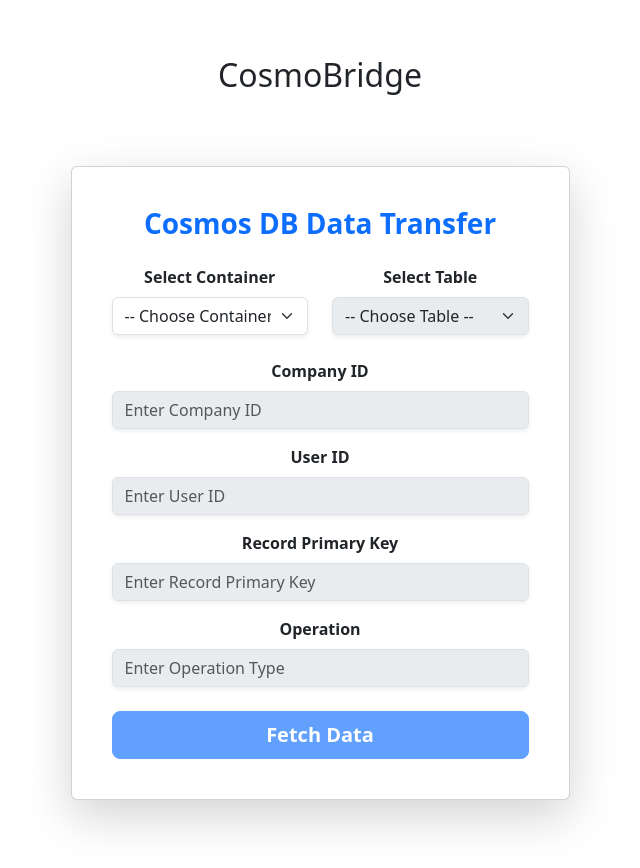
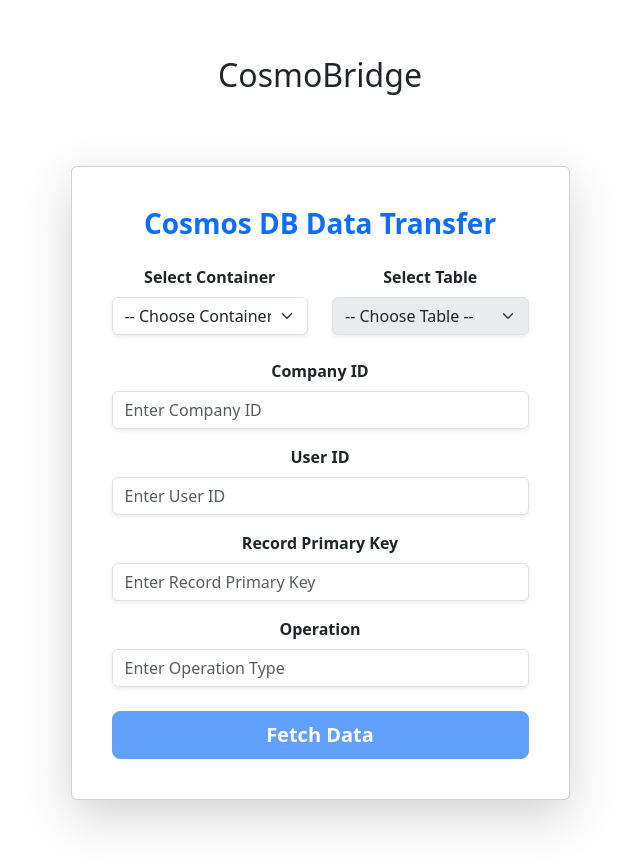
Before and after one commit to darshithganiga/CosmosQueryUI, a React (Vite) app: page / in a window 1280 px wide. Shown: the top 868 px of the page, without its empty margins (320-960 px from the left). Built offline with nearby package versions, Linux system fonts and the light colour scheme.

Commit message:
Filter selection update

```diff
--- a/src/UIPage/CosmosQueryUI.tsx
+++ b/src/UIPage/CosmosQueryUI.tsx
@@ -146,7 +146,6 @@ const CosmosQueryUI: React.FC = () => {
                 onChange={(e) => dispatch(setCompanyId(e.target.value))}
                 placeholder="Enter Company ID"
                 className="shadow-sm"
-                disabled={!table}
               />
             </Form.Group>
 
@@ -158,7 +157,6 @@ const CosmosQueryUI: React.FC = () => {
                 onChange={(e) => dispatch(setUserId(e.target.value))}
                 placeholder="Enter User ID"
                 className="shadow-sm"
-                disabled={!table}
               />
             </Form.Group>
 
@@ -172,7 +170,6 @@ const CosmosQueryUI: React.FC = () => {
                 onChange={(e) => dispatch(setRecordPrimaryKey(e.target.value))}
                 placeholder="Enter Record Primary Key"
                 className="shadow-sm"
-                disabled={!table}
               />
             </Form.Group>
 
@@ -184,7 +181,6 @@ const CosmosQueryUI: React.FC = () => {
                 onChange={(e) => dispatch(setOperation(e.target.value))}
                 placeholder="Enter Operation Type"
                 className="shadow-sm"
-                disabled={!table}
               />
             </Form.Group>
 
@@ -193,7 +189,7 @@ const CosmosQueryUI: React.FC = () => {
                 variant="primary"
                 size="lg"
                 onClick={handleFetch}
-                disabled={!container || !table || loading || hasFetched}
+                disabled={!container || loading || hasFetched}
                 className="fw-semibold"
               >
                 {loading ? (
```
